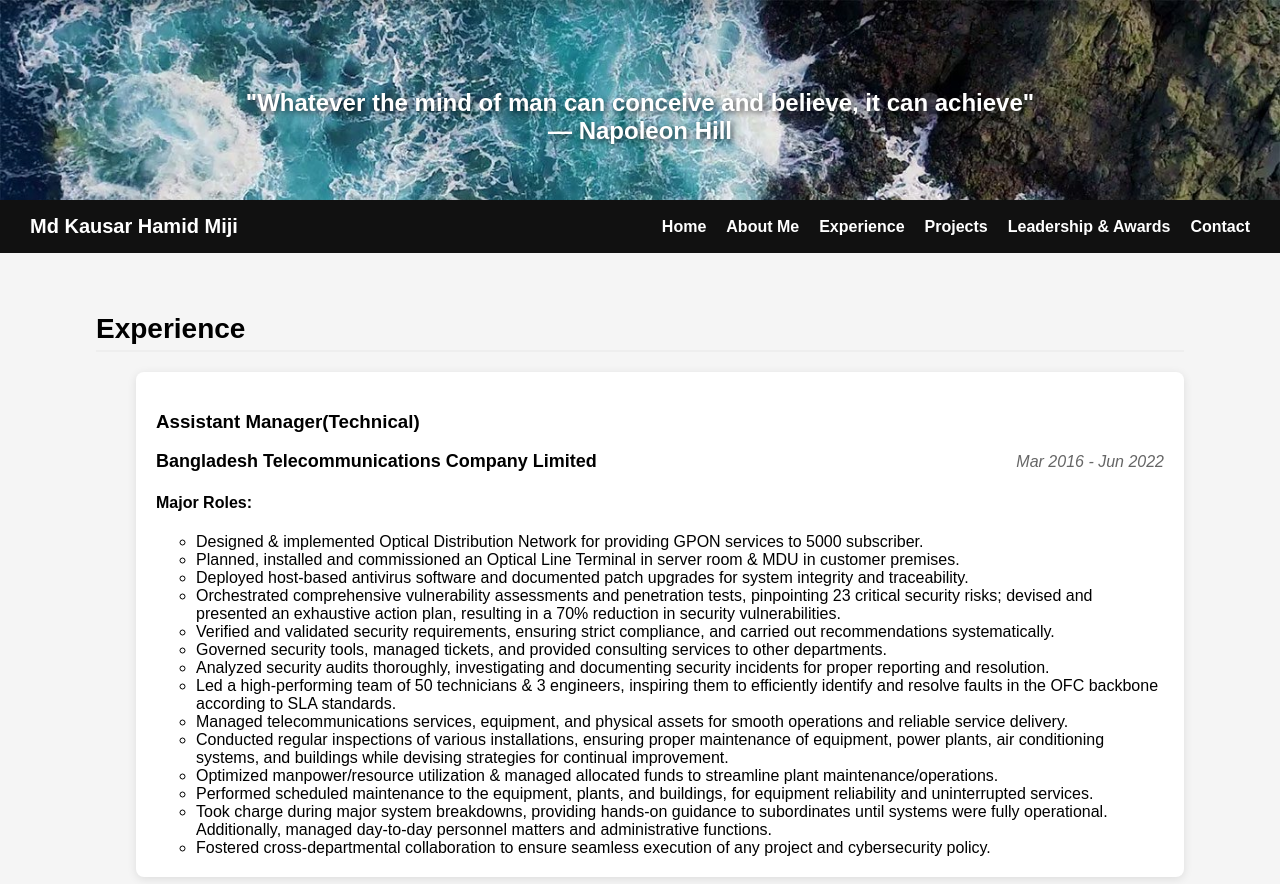
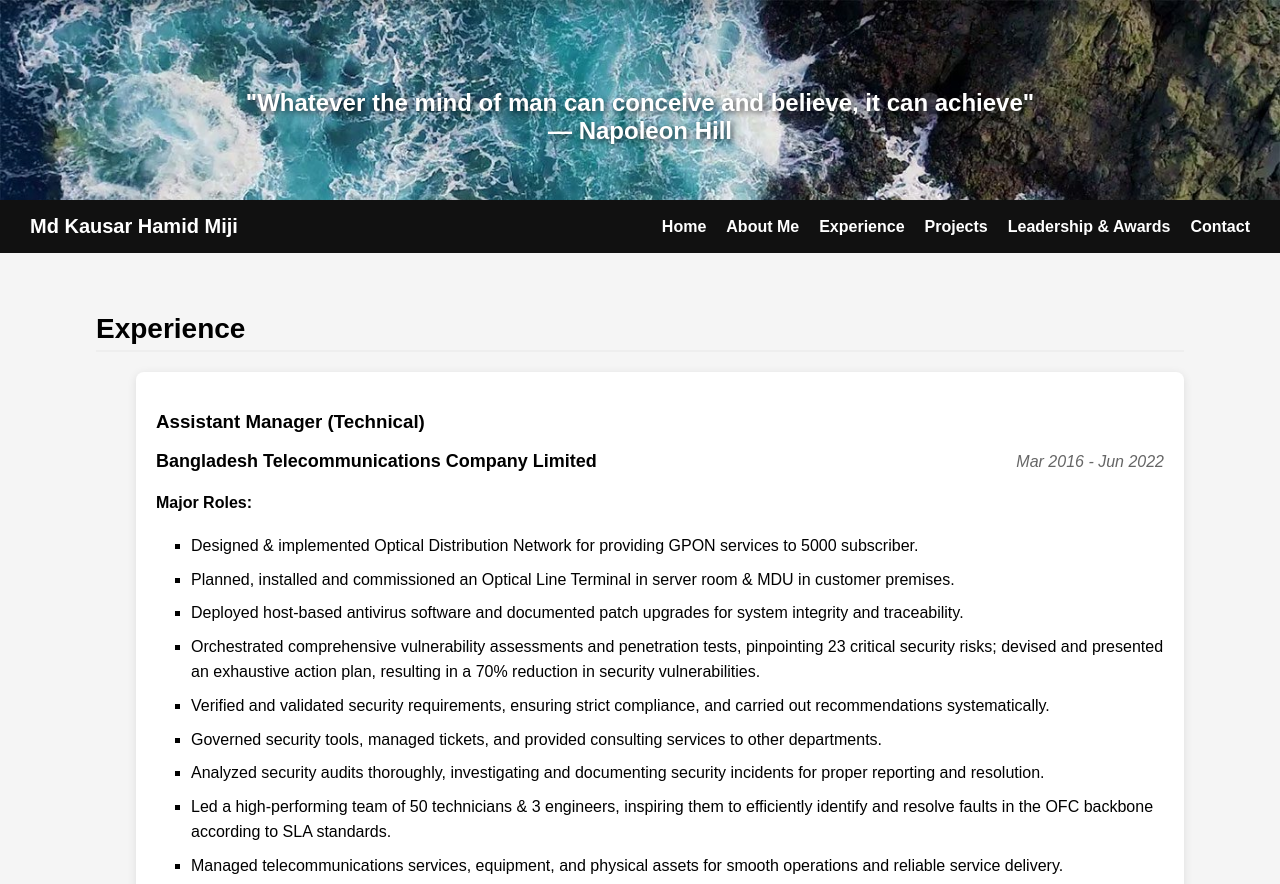
Before and after one commit to git-miji/git-miji.github.io, a plain HTML site: page Work_Experience.html in a window 1280 px wide. Shown: the top 884 px of the page. Drawn offline with Linux system fonts and the light colour scheme.

Commit message:
Update Work_Experience.html
Updated bullet point...

```diff
--- a/Work_Experience.html
+++ b/Work_Experience.html
@@ -121,13 +121,16 @@
       font-style: italic;
     }
 /*Adding Bullet Point for Job Roles*/
-    .job-roles {
+.roles-list {
   list-style-type: square;  /* square bullets */
   margin-left: 20px;        /* indentation */
-      padding-left: 10px;
+  padding-left: 15px;
 }
 
-
+.roles-list li {
+  margin-bottom: 8px;       /* spacing between points */
+  line-height: 1.6;         /* better readability */
+}
 
     table {
       width: 100%;
@@ -196,9 +199,10 @@
   <section id="Experience">
     <h2>Experience</h2>
       <ul>
+
 <!-- Individual Experience Item -->
 <div class="experience-item">
-        <h3>Assistant Manager(Technical)</h3>
+    <h3>Assistant Manager (Technical)</h3>
     <div class="company-duration">
         <strong>Bangladesh Telecommunications Company Limited</strong>
         <span class="duration">Mar 2016 - Jun 2022</span>
@@ -226,6 +230,7 @@
       <li>Fostered cross-departmental collaboration to ensure seamless execution of any project and cybersecurity policy.</li>
     </ul>
 </div>
+
 
     <div class="experience-item">
         <h3>Network Engineer</h3>
```
Lines whose indentation alone changed are shown as unchanged.
